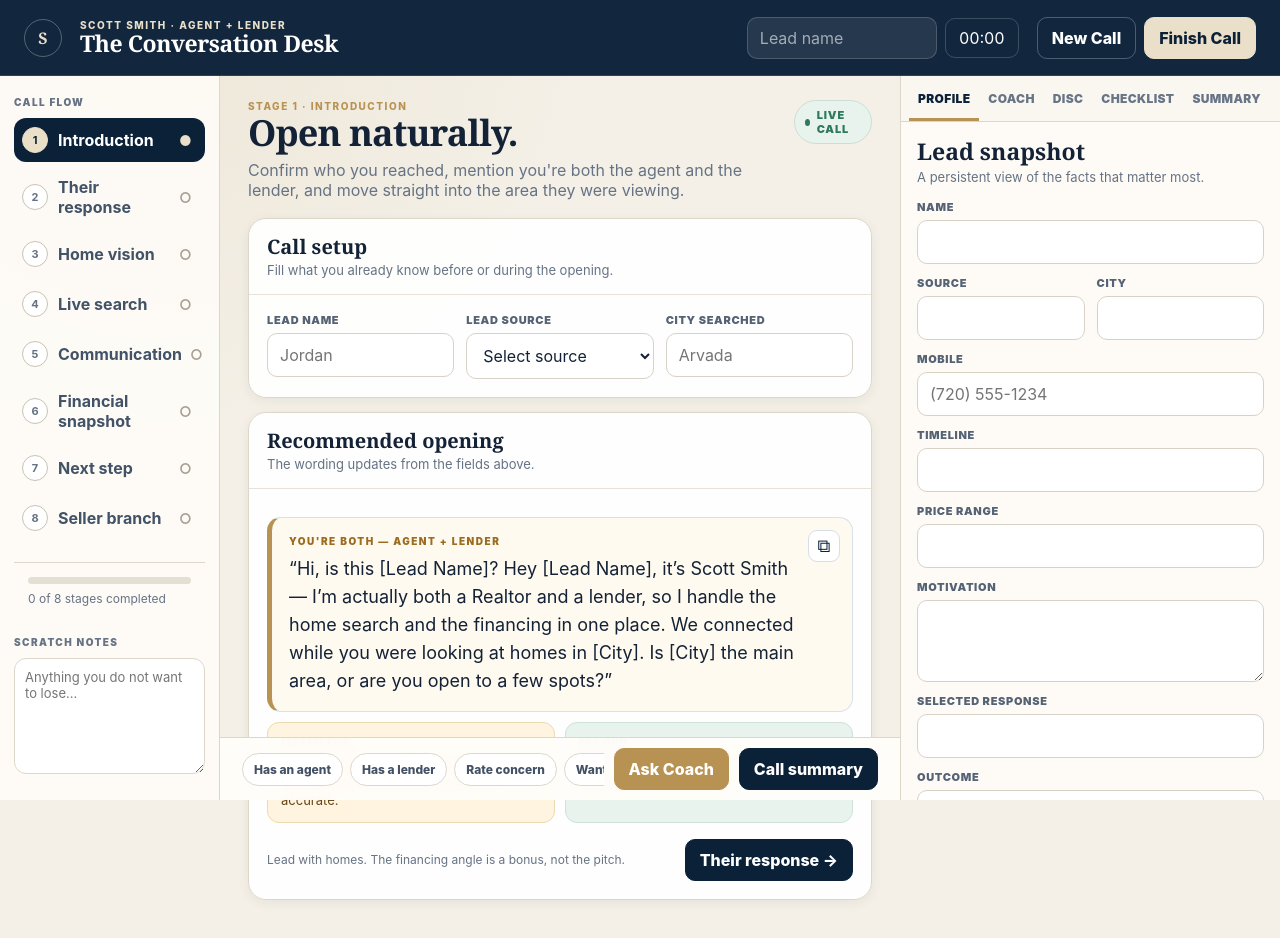
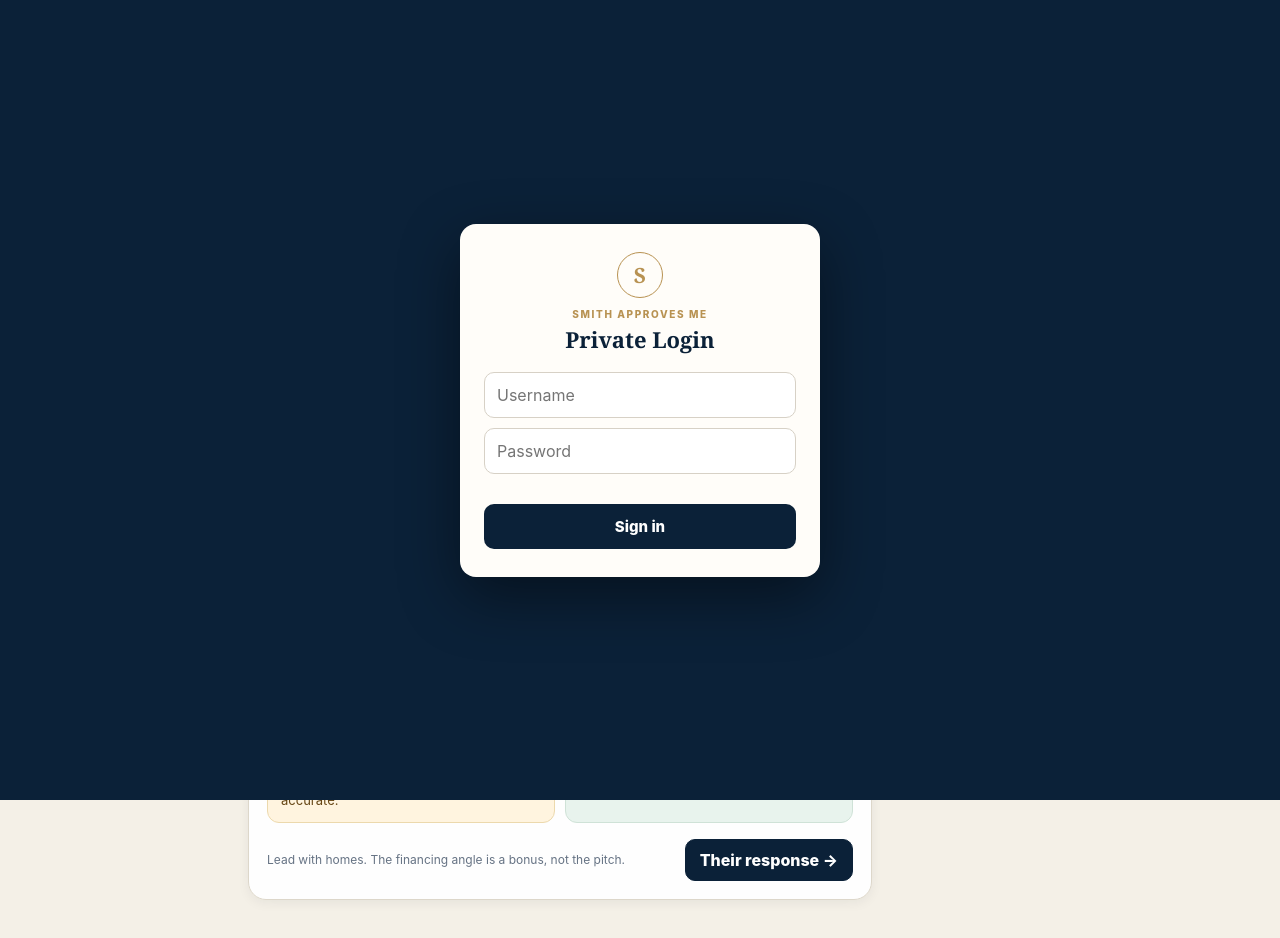
Before and after one commit to scttsmith53-wq/Script, a plain HTML site: page index.html in a window 1280 px wide. Drawn offline with Linux system fonts and the light colour scheme.

Commit message:
Update index.html

```diff
--- a/index.html
+++ b/index.html
@@ -163,6 +163,20 @@ button:focus-visible,input:focus-visible,select:focus-visible,textarea:focus-vis
 </style>
 </head>
 <body>
+<div id="srGate" style="position:fixed;inset:0;z-index:99999;background:#0b2138;display:flex;align-items:center;justify-content:center;font-family:Inter,Arial,sans-serif;padding:16px">
+  <form id="srGateForm" style="width:min(360px,92%);background:#fffdf9;border-radius:16px;padding:28px 24px;box-shadow:0 20px 60px rgba(0,0,0,.45)">
+    <div style="text-align:center;margin-bottom:18px">
+      <div style="width:46px;height:46px;border:1px solid #b89252;border-radius:50%;display:grid;place-items:center;margin:0 auto 10px;color:#b89252;font:700 21px Georgia,serif">S</div>
+      <div style="font:800 10px Inter,Arial;letter-spacing:.16em;text-transform:uppercase;color:#b89252">Smith Approves Me</div>
+      <div style="font:600 22px Georgia,serif;color:#0b2138;margin-top:4px">Private Login</div>
+    </div>
+    <input id="srU" placeholder="Username" autocomplete="username" autocapitalize="none" style="width:100%;box-sizing:border-box;border:1px solid #d7d1c6;border-radius:10px;padding:12px;margin-bottom:10px;font-size:16px">
+    <input id="srP" type="password" placeholder="Password" autocomplete="current-password" style="width:100%;box-sizing:border-box;border:1px solid #d7d1c6;border-radius:10px;padding:12px;font-size:16px">
+    <div id="srErr" style="color:#9a3f48;font-size:13px;min-height:18px;margin:6px 0"></div>
+    <button type="submit" id="srBtn" style="width:100%;background:#0b2138;color:#fff;border:0;border-radius:10px;padding:13px;font-weight:800;font-size:15px;cursor:pointer">Sign in</button>
+  </form>
+</div>
+<script>(function(){var GATE="https://qfhfuesnjfuwfujhvgpa.supabase.co/functions/v1/gate";function ck(n){var m=document.cookie.match('(?:^|; )'+n+'=([^;]*)');return m?decodeURIComponent(m[1]):''}var g=document.getElementById('srGate');function reveal(){if(g&&g.parentNode)g.parentNode.removeChild(g)}var t=ck('sr_gate');if(t){fetch(GATE+'?verify='+encodeURIComponent(t)).then(function(r){return r.json()}).then(function(d){if(d&&d.ok)reveal()}).catch(function(){})}document.getElementById('srGateForm').addEventListener('submit',function(e){e.preventDefault();var u=document.getElementById('srU').value.trim(),p=document.getElementById('srP').value,b=document.getElementById('srBtn'),er=document.getElementById('srErr');er.textContent='';b.disabled=true;b.textContent='Signing in…';fetch(GATE,{method:'POST',headers:{'Content-Type':'application/json'},body:JSON.stringify({u:u,p:p})}).then(function(r){return r.json()}).then(function(d){if(d&&d.ok){document.cookie='sr_gate='+encodeURIComponent(d.token)+'; domain=.smithapprovesme.com; path=/; max-age=2592000; secure; samesite=Lax';reveal()}else{er.textContent='Wrong username or password.';b.disabled=false;b.textContent='Sign in'}}).catch(function(){er.textContent='Could not reach the server. Try again.';b.disabled=false;b.textContent='Sign in'})})})();</script>
 <header class="app-header">
   <div class="brand-mark">S</div>
   <div class="brand-block">
```
